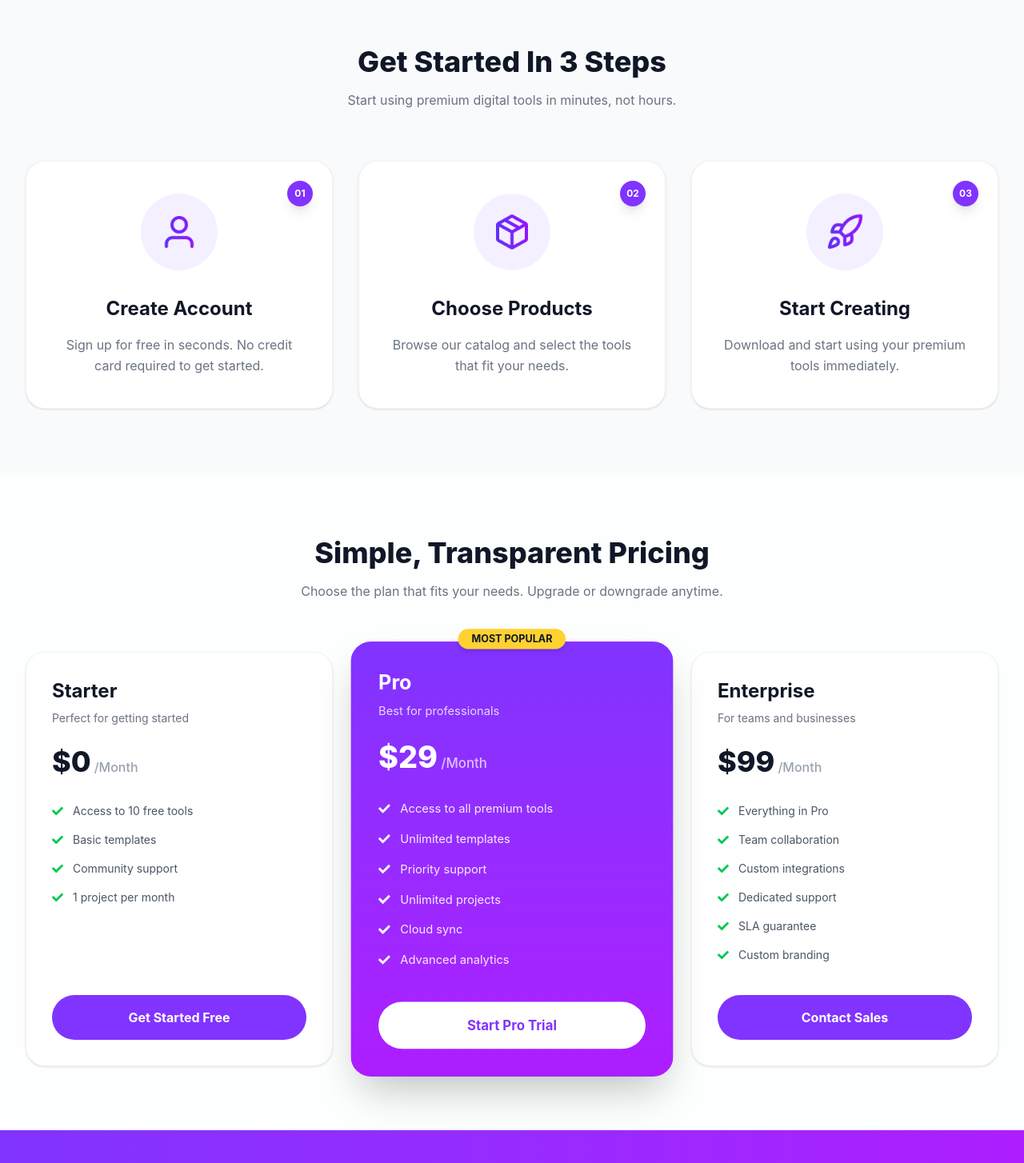
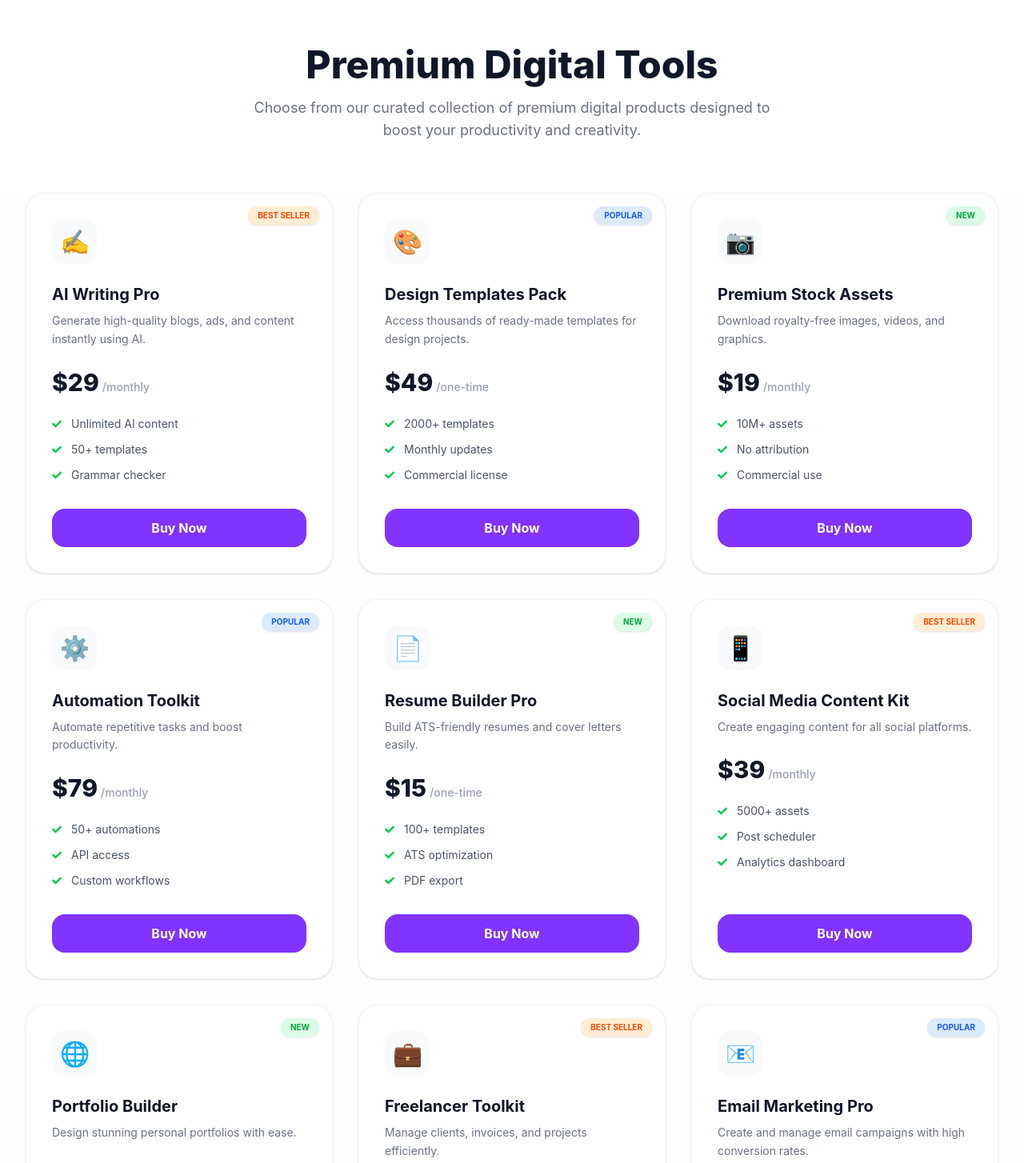
Before and after one commit to Muhammad-Piyas/assignment-13-6, a React (Vite) app: page / in a window 1280 px wide. Shown: the part 920-2374 px from the top of the page at 80% size. Built offline with nearby package versions, Linux system fonts and the light colour scheme.

Commit message:
Premium Digial Card Add

```diff
--- a/index.html
+++ b/index.html
@@ -1,8 +1,12 @@
 <!doctype html>
-<html lang="en">
+<html lang="en" data-theme="light">
   <head>
     <meta charset="UTF-8" />
-    <link rel="icon" type="image/svg+xml" href="/favicon.svg" />
+    <link
+      rel="icon"
+      type="image/png"
+      href="public/digiTools platform favicon design.png"
+    />
     <meta name="viewport" content="width=device-width, initial-scale=1.0" />
     <title>assignment-13-6</title>
   </head>
--- /dev/null
+++ b/public/digitals.json
@@ -0,0 +1,101 @@
+[
+  {
+    "id": 1,
+    "name": "AI Writing Pro",
+    "description": "Generate high-quality blogs, ads, and content instantly using AI.",
+    "price": 29,
+    "period": "monthly",
+    "tag": "Best Seller",
+    "tagType": "best seller",
+    "features": ["Unlimited AI content", "50+ templates", "Grammar checker"],
+    "icon": "✍️"
+  },
+  {
+    "id": 2,
+    "name": "Design Templates Pack",
+    "description": "Access thousands of ready-made templates for design projects.",
+    "price": 49,
+    "period": "one-time",
+    "tag": "Popular",
+    "tagType": "popular",
+    "features": ["2000+ templates", "Monthly updates", "Commercial license"],
+    "icon": "🎨"
+  },
+  {
+    "id": 3,
+    "name": "Premium Stock Assets",
+    "description": "Download royalty-free images, videos, and graphics.",
+    "price": 19,
+    "period": "monthly",
+    "tag": "New",
+    "tagType": "new",
+    "features": ["10M+ assets", "No attribution", "Commercial use"],
+    "icon": "📷"
+  },
+  {
+    "id": 4,
+    "name": "Automation Toolkit",
+    "description": "Automate repetitive tasks and boost productivity.",
+    "price": 79,
+    "period": "monthly",
+    "tag": "Popular",
+    "tagType": "popular",
+    "features": ["50+ automations", "API access", "Custom workflows"],
+    "icon": "⚙️"
+  },
+  {
+    "id": 5,
+    "name": "Resume Builder Pro",
+    "description": "Build ATS-friendly resumes and cover letters easily.",
+    "price": 15,
+    "period": "one-time",
+    "tag": "New",
+    "tagType": "new",
+    "features": ["100+ templates", "ATS optimization", "PDF export"],
+    "icon": "📄"
+  },
+  {
+    "id": 6,
+    "name": "Social Media Content Kit",
+    "description": "Create engaging content for all social platforms.",
+    "price": 39,
+    "period": "monthly",
+    "tag": "Best Seller",
+    "tagType": "best seller",
+    "features": ["5000+ assets", "Post scheduler", "Analytics dashboard"],
+    "icon": "📱"
+  },
+  {
+    "id": 7,
+    "name": "Portfolio Builder",
+    "description": "Design stunning personal portfolios with ease.",
+    "price": 12,
+    "period": "monthly",
+    "tag": "New",
+    "tagType": "new",
+    "features": ["Custom domains", "Drag & drop", "Responsive design"],
+    "icon": "🌐"
+  },
+  {
+    "id": 8,
+    "name": "Freelancer Toolkit",
+    "description": "Manage clients, invoices, and projects efficiently.",
+    "price": 59,
+    "period": "yearly",
+    "tag": "Best Seller",
+    "tagType": "best seller",
+    "features": ["Invoice generator", "Client tracking", "Project management"],
+    "icon": "💼"
+  },
+  {
+    "id": 9,
+    "name": "Email Marketing Pro",
+    "description": "Create and manage email campaigns with high conversion rates.",
+    "price": 25,
+    "period": "monthly",
+    "tag": "Popular",
+    "tagType": "popular",
+    "features": ["Email templates", "Automation", "Analytics reports"],
+    "icon": "📧"
+  }
+]
--- a/src/App.jsx
+++ b/src/App.jsx
@@ -5,12 +5,22 @@ import Ready from "./components/footer/Ready";
 import Navbar from "./components/navbar/Navbar";
 import Get from "./components/two-section/Get";
 import Simple from "./components/two-section/Simple";
+import Digitals from "./components/premium/Digitals";
+
+const getDigitals = async () => {
+  const res = await fetch("/digitals.json");
+  return res.json();
+};
+
+const digitalPromise = getDigitals();
+
 function App() {
   return (
     <>
       <Navbar></Navbar>
       <Banner></Banner>
       <Counter></Counter>
+      <Digitals digitalPromise={digitalPromise}></Digitals>
       <Get></Get>
       <Simple></Simple>
       <Ready></Ready>
--- a/src/components/footer/Ready.jsx
+++ b/src/components/footer/Ready.jsx
@@ -2,7 +2,7 @@ const Ready = () => {
   return (
     <div className="bg-gradient-to-r from-[#8133FF] to-[#AD1DFF] py-20 px-4">
       <div className="container mx-auto  px-6 text-center text-white ">
-        <h2 className="text-3xl md:text-4xl font-extrabold mb-6">
+        <h2 className="text-3xl md:text-5xl font-extrabold mb-6">
           Ready To Transform Your Workflow?
         </h2>
 
--- /dev/null
+++ b/src/components/premium/Digitals.jsx
@@ -0,0 +1,90 @@
+import React, { use } from "react"; // React থেকে use ইম্পোর্ট করুন
+import { FaCheck } from "react-icons/fa";
+
+const Digitals = ({ digitalPromise }) => {
+  const digitals = use(digitalPromise);
+
+  if (!digitals || !Array.isArray(digitals)) {
+    return <div className="text-center py-10">No data found</div>;
+  }
+
+  return (
+    <div className="py-20">
+      <div className="text-center mb-16 container mx-auto px-4">
+        <h2 className="text-3xl md:text-5xl font-extrabold text-[#101727] mb-4">
+          Premium Digital Tools
+        </h2>
+        <p className="text-gray-500 text-lg max-w-2xl mx-auto">
+          Choose from our curated collection of premium digital products
+          designed to boost your productivity and creativity.
+        </p>
+      </div>
+
+      <section className="bg-gray-50/30">
+        <div className="container mx-auto px-4 lg:px-8">
+          <div className="grid grid-cols-1 md:grid-cols-2 lg:grid-cols-3 gap-8">
+            {digitals.map((digital) => (
+              <div
+                key={digital.id}
+                className="relative bg-white p-8 rounded-3xl border border-gray-100 shadow-sm hover:shadow-md transition-all duration-300 flex flex-col justify-between group"
+              >
+                {/* Tag Badge */}
+                <div
+                  className={`absolute top-4 right-4 px-3 py-1 rounded-full text-[10px] font-bold uppercase shadow-sm ${
+                    digital.tagType === "best seller"
+                      ? "bg-orange-100 text-orange-600"
+                      : digital.tagType === "popular"
+                        ? "bg-blue-100 text-blue-600"
+                        : "bg-green-100 text-green-600"
+                  }`}
+                >
+                  {digital.tag}
+                </div>
+
+                <div>
+                  <div className="w-14 h-14 bg-gray-50 rounded-2xl flex items-center justify-center text-3xl mb-6 group-hover:scale-110 transition-transform">
+                    {digital.icon}
+                  </div>
+
+                  <h3 className="text-xl font-bold text-[#101727] mb-2">
+                    {digital.name}
+                  </h3>
+                  <p className="text-gray-500 text-sm mb-6 leading-relaxed">
+                    {digital.description}
+                  </p>
+
+                  <div className="flex items-baseline gap-1 mb-6">
+                    <span className="text-3xl font-extrabold text-[#101727]">
+                      ${digital.price}
+                    </span>
+                    <span className="text-gray-400 text-sm font-medium lowercase">
+                      /{digital.period}
+                    </span>
+                  </div>
+
+                  <ul className="space-y-3 mb-8">
+                    {digital.features.map((feature, index) => (
+                      <li
+                        key={index}
+                        className="flex items-center gap-3 text-sm text-gray-600"
+                      >
+                        <FaCheck className="text-green-500 text-xs" />
+                        <span>{feature}</span>
+                      </li>
+                    ))}
+                  </ul>
+                </div>
+
+                <button className="w-full py-3 bg-[#8133FF] text-white font-bold rounded-2xl hover:opacity-90 transition-opacity mt-auto">
+                  Buy Now
+                </button>
+              </div>
+            ))}
+          </div>
+        </div>
+      </section>
+    </div>
+  );
+};
+
+export default Digitals;
--- a/src/components/two-section/Get.jsx
+++ b/src/components/two-section/Get.jsx
@@ -30,7 +30,7 @@ const Get = () => {
     <section className="py-20 bg-[#F9FAFB]">
       <div className="container mx-auto px-4 lg:px-8">
         <div className="text-center mb-16">
-          <h2 className="text-3xl md:text-4xl font-extrabold text-[#101727] mb-4">
+          <h2 className="text-3xl md:text-5xl font-extrabold text-[#101727] mb-4">
             Get Started In 3 Steps
           </h2>
           <p className="text-gray-500 text-base">
--- a/src/components/two-section/Simple.jsx
+++ b/src/components/two-section/Simple.jsx
@@ -51,7 +51,7 @@ const Simple = () => {
     <section className="py-20 bg-gray-50/30">
       <div className="container mx-auto px-4 lg:px-8">
         <div className="text-center mb-16">
-          <h2 className="text-3xl md:text-4xl font-extrabold text-[#101727] mb-4">
+          <h2 className="text-3xl md:text-5xl font-extrabold text-[#101727] mb-4">
             Simple, Transparent Pricing
           </h2>
           <p className="text-gray-500 text-base">
```
Also changed, not shown: public/digiTools platform favicon design.png (added).
